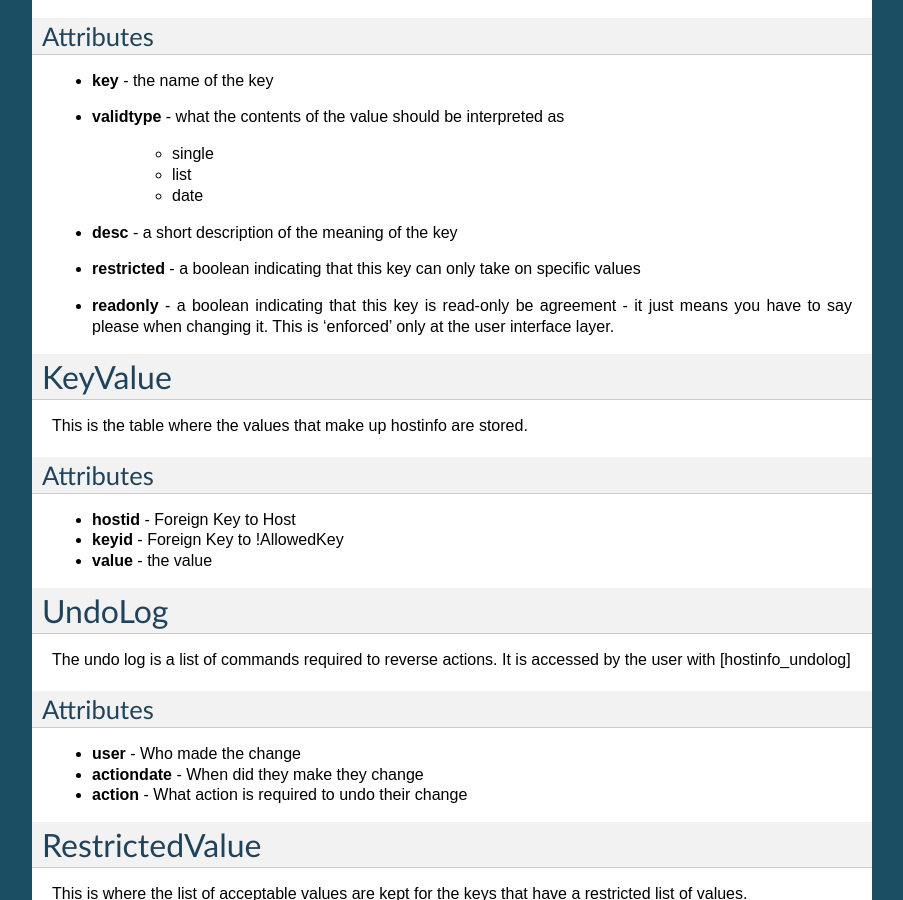
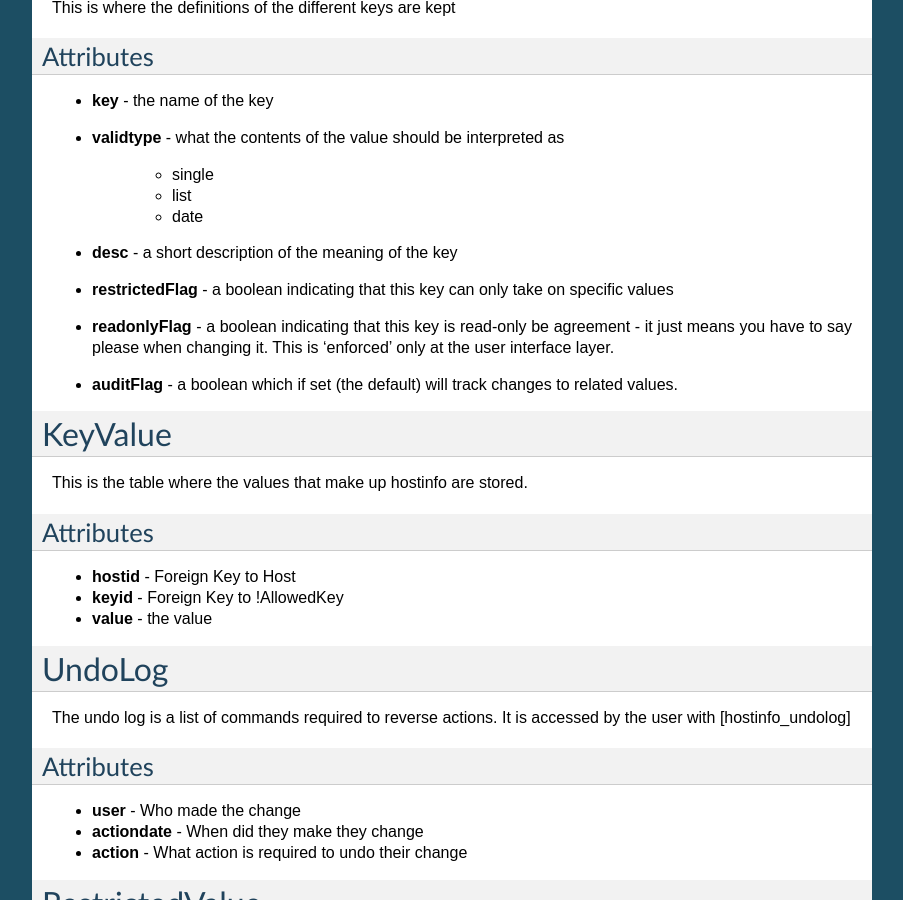
Before and after one commit to dwagon/Hostinfo, a Sphinx documentation site: the page built from docs/DjangoModels.rst, in a window 1280 px wide and 900 px high, scrolled down 938 px. Shown: the whole window, without its empty margins (198-1101 px from the left). Built offline with Sphinx 7.4.7, drawn with Linux system fonts in a browser that asks for light colours; some of the changed text lies outside the part shown.

Commit message:
Updated with new fields

```diff
--- a/docs/DjangoModels.rst
+++ b/docs/DjangoModels.rst
@@ -11,6 +11,7 @@ Almost all classes have some shared attributes:
 * createdate - when the data was created for the first time. Automatically populated by Django
 * modifieddate - when the data was last modified. Automatically populated by Django
 * docpage - a link to documentation about this item; currently unused
+* history - a link to previous versions to allow audit and rollback
 
 All tables/models have an implicit *id* field which is the primary key for the table. Foreign Key relationships are tied to this id. This also means that if you change the name of a host it is only changing the name associated with an id, not creating a new host instance with a new name.
 
@@ -20,7 +21,7 @@ Host
 This a base class storing core details about the host of which there is only really the hostname. Everything else is in other models and linked to this one.
 
 Attributes
-----------
+^^^^^^^^^^
 
 * **hostname** - the name of the host
 
@@ -30,7 +31,7 @@ HostAlias
 Any host can have multiple aliases. An alias can only point to a single host. Any reference to an alias should be the same as if you referred to the real name itself.
 
 Attributes
-----------
+^^^^^^^^^^
 
 * **hostid** - Foreign Key to Host
 * **alias** - The alias itself
@@ -41,7 +42,7 @@ AllowedKey
 This is where the definitions of the different keys are kept
 
 Attributes
-----------
+^^^^^^^^^^
 
 * **key** - the name of the key
 * **validtype** - what the contents of the value should be interpreted as
@@ -50,8 +51,9 @@ Attributes
     * list
     * date
 * **desc** - a short description of the meaning of the key
-* **restricted** - a boolean indicating that this key can only take on specific values
-* **readonly** - a boolean indicating that this key is read-only be agreement - it just means you have to say please when changing it. This is 'enforced' only at the user interface layer.
+* **restrictedFlag** - a boolean indicating that this key can only take on specific values
+* **readonlyFlag** - a boolean indicating that this key is read-only be agreement - it just means you have to say please when changing it. This is 'enforced' only at the user interface layer.
+* **auditFlag** - a boolean which if set (the default) will track changes to related values.
 
 KeyValue
 ========
@@ -59,7 +61,7 @@ KeyValue
 This is the table where the values that make up hostinfo are stored.
 
 Attributes
-----------
+^^^^^^^^^^
 
 * **hostid** - Foreign Key to Host
 * **keyid** - Foreign Key to !AllowedKey
@@ -71,7 +73,7 @@ UndoLog
 The undo log is a list of commands required to reverse actions. It is accessed by the user with [hostinfo_undolog]
 
 Attributes
-----------
+^^^^^^^^^^
 
 * **user** - Who made the change
 * **actiondate** - When did they make they change
@@ -83,7 +85,7 @@ RestrictedValue
 This is where the list of acceptable values are kept for the keys that have a restricted list of values.
 
 Attributes
-----------
+^^^^^^^^^^
 
 * **keyid** - Foreign Key to !AllowedKey
 * **value** - An acceptable value for that key
@@ -94,7 +96,7 @@ Links
 Links are URLs that are related to the host. A host can have many links, but only one of each tag. A tag is something like 'System Handbook', 'Backups' or 'Monitoring'
 
 Attributes
-----------
+^^^^^^^^^^
 
 * **hostid** - Foreign Key to Host
 * **url** - The URL
```
